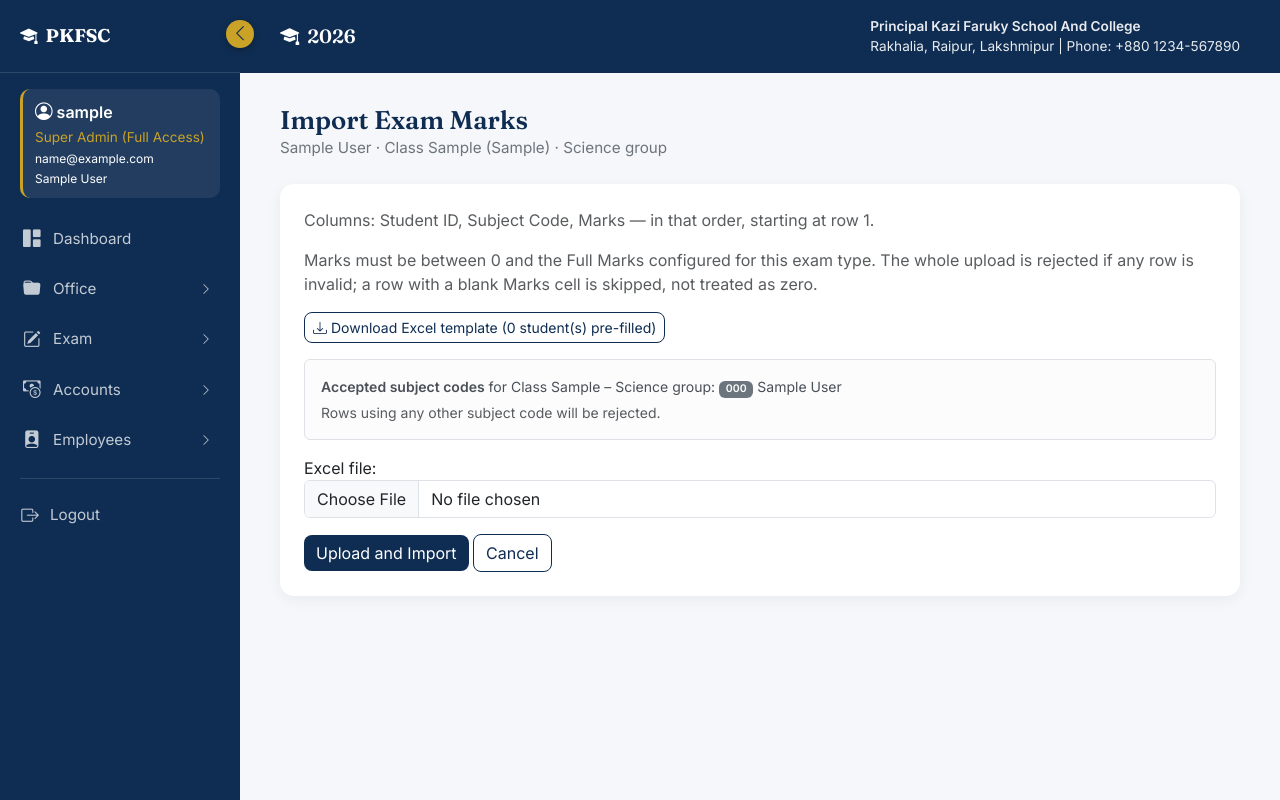
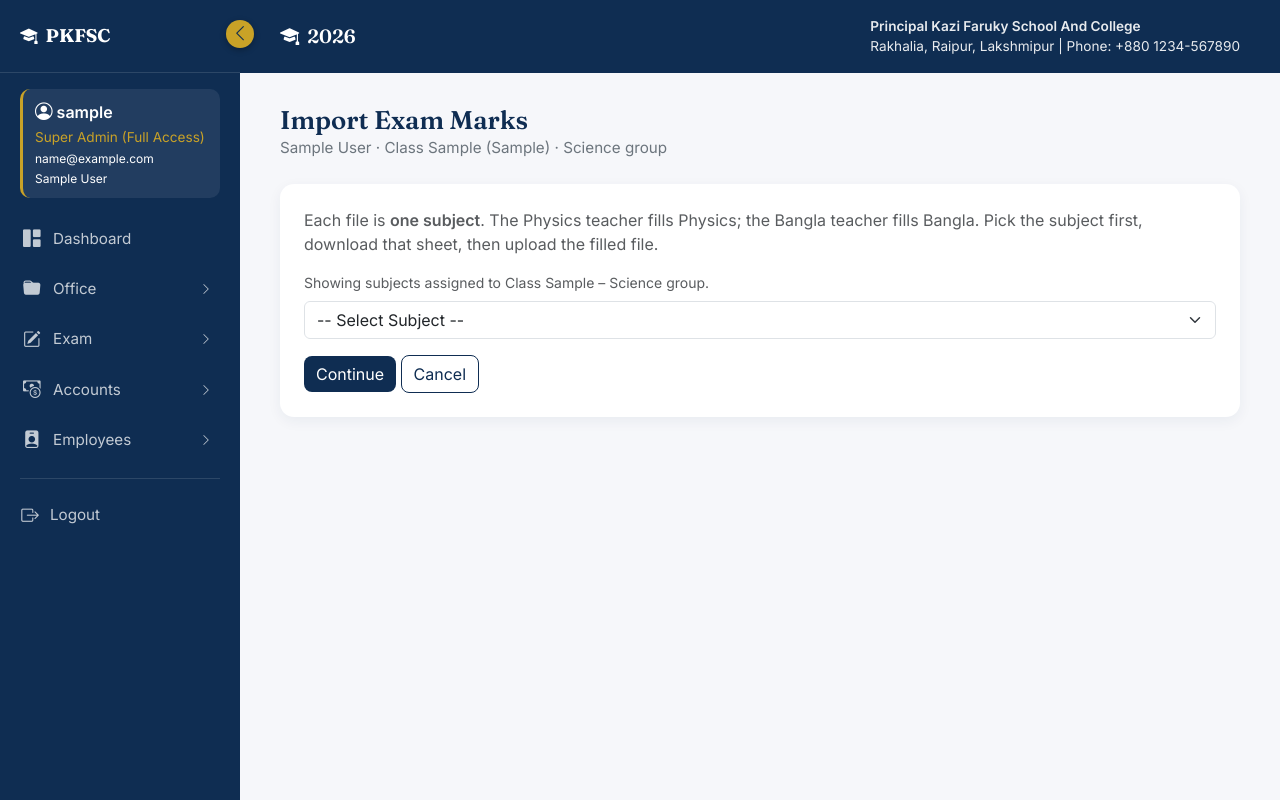
Before and after one commit to riazdzt2025-byte/school-management-system, a Django app: page /exams/1/marks/import/ in a window 1280 px wide. Run offline with Django 5.2, Linux system fonts and the light colour scheme; a user stored in the database is signed in; data comes from the database, SQL or seed files in the repository; tables that the repository leaves empty hold one stand-in row (values such as "Sample post"); some libraries are stand-ins or nearby versions.

Commit message:
Marks import: one Excel file per subject (Roll, ID, Name, CQ/MCQ/PT)
Teachers fill only their subject. The template and importer write part
fields so the each-part-must-pass rule still applies.

```diff
--- a/students/templates/students/import_exam_marks.html
+++ b/students/templates/students/import_exam_marks.html
@@ -5,39 +5,74 @@
 {% block content %}
 <div class="page-header">
     <div>
-        <h1>Import Exam Marks</h1>
+        <h1>Import Exam Marks{% if subject %} — {{ subject.name }}{% endif %}</h1>
         <div class="subtitle">
-            {{ exam.name }} &middot; Class {{ exam.admission_class }}{% if exam.section %} ({{ exam.section }}){% endif %}{% if exam.group %} &middot; {{ exam.get_group_display }} group{% endif %}
+            {{ exam.name }} &middot; Class {{ exam.admission_class }}{% if exam.section %} ({{ exam.section }}){% endif %}{% if exam.group %} &middot; {{ exam.get_group_display }} group{% elif selected_group %} &middot; {{ selected_group_label }} group{% endif %}
         </div>
     </div>
 </div>
 
 <div class="table-card p-4">
-    <p class="text-muted">Columns: Student ID, Subject Code, Marks &mdash; in that order, starting at row 1.</p>
-    <p class="text-muted">Marks must be between 0 and the Full Marks configured for this exam type. The whole upload is
-    rejected if any row is invalid; a row with a blank Marks cell is skipped, not treated as zero.</p>
+    {% if show_group_picker %}
+    <form method="get" class="mb-3" id="group-filter-form">
+        <label for="group-select" class="form-label fw-semibold">Group</label>
+        <select name="group" id="group-select" class="form-select" onchange="document.getElementById('group-filter-form').submit();">
+            <option value="">-- All groups --</option>
+            {% for code, label in group_choices %}
+            <option value="{{ code }}" {% if code == selected_group %}selected{% endif %}>{{ label }}</option>
+            {% endfor %}
+        </select>
+        <div class="form-text">This exam was created without a group. Pick one to match Enter Marks.</div>
+    </form>
+    {% endif %}
+
+    {% if not subject %}
+    <p class="text-muted">Each file is <strong>one subject</strong>. The Physics teacher fills Physics; the Bangla teacher fills Bangla. Pick the subject first, download that sheet, then upload the filled file.</p>
+    {% if is_filtered %}
+    <p class="text-muted small mb-2">
+        Showing subjects assigned to Class {{ exam.admission_class }}{% if exam.group %} &ndash; {{ exam.get_group_display }} group{% elif selected_group %} &ndash; {{ selected_group_label }} group{% else %} (all groups){% endif %}.
+    </p>
+    {% else %}
+    <p class="text-muted small mb-2">No subject assignments are configured for this class yet, so all subjects are listed.</p>
+    {% endif %}
+    <form method="post">
+        {% csrf_token %}
+        <input type="hidden" name="group" value="{{ selected_group }}">
+        <select name="subject" class="form-select" required>
+            <option value="">-- Select Subject --</option>
+            {% for item in subjects %}
+            <option value="{{ item.pk }}">{{ item.name }} ({{ item.code }})</option>
+            {% empty %}
+            <option value="" disabled>No subjects available</option>
+            {% endfor %}
+        </select>
+        <button class="btn btn-navy mt-3" type="submit">Continue</button>
+        <a class="btn btn-outline-navy mt-3" href="{% url 'exam_list' %}">Cancel</a>
+    </form>
+    {% else %}
+    <p class="text-muted mb-2">
+        Columns: <strong>Roll, ID, Name</strong>{% if parts %}{% for part in parts %}, <strong>{% if part.key == 'practical' %}PT{% elif part.key == 'weekly_test' %}WT{% else %}{{ part.label }}{% endif %}</strong> (out of {{ part.max_marks }}){% endfor %}{% else %}, <strong>Marks</strong> (out of {{ marks_config.full_marks }}){% endif %}.
+        Sheet name like <em>{{ sheet_title }}</em>.
+    </p>
+    <p class="text-muted">Leave a cell blank when the student did not sit that paper — blank is skipped, 0 is a real mark of zero. A mark above that part’s maximum rejects the whole file.</p>
+    <p class="text-muted small">{{ total_students }} student(s) of this exam will be listed on the template. Identify students by the ID column (roll is a fallback).</p>
 
     <a href="{{ template_url }}" class="btn btn-outline-navy btn-sm mb-3">
-        <i class="bi bi-download"></i> Download Excel template ({{ total_students }} student(s) pre-filled)
+        <i class="bi bi-download"></i> Download {{ subject.name }} template ({{ total_students }} student(s))
     </a>
+    <a class="btn btn-outline-navy btn-sm mb-3" href="{% url 'import_exam_marks' exam.pk %}{% if selected_group %}?group={{ selected_group }}{% endif %}">Change subject</a>
 
-    {% if subjects_filtered %}
-    <div class="alert alert-light border small">
-        <strong>Accepted subject codes</strong> for Class {{ exam.admission_class }}{% if exam.group %} &ndash; {{ exam.get_group_display }} group{% endif %}:
-        {% for subject in allowed_subjects %}<span class="badge bg-secondary">{{ subject.code }}</span> {{ subject.name }}{% if not forloop.last %} &middot; {% endif %}{% endfor %}
-        <div class="mt-1 text-muted">Rows using any other subject code will be rejected.</div>
-    </div>
-    {% else %}
-    <p class="text-muted small">No subject assignments are configured for this class yet, so any valid subject code is accepted.</p>
-    {% endif %}
     {% if messages %}
         {% for message in messages %}<div class="alert alert-{{ message.tags }}">{{ message }}</div>{% endfor %}
     {% endif %}
     <form method="post" enctype="multipart/form-data">
         {% csrf_token %}
+        <input type="hidden" name="subject" value="{{ subject.pk }}">
+        <input type="hidden" name="group" value="{{ selected_group }}">
         {{ form.as_p }}
         <button class="btn btn-navy" type="submit">Upload and Import</button>
         <a class="btn btn-outline-navy" href="{% url 'exam_list' %}">Cancel</a>
     </form>
+    {% endif %}
 </div>
 {% endblock %}
--- a/students/views.py
+++ b/students/views.py
@@ -43,6 +43,11 @@ from .result_utils import (
     get_exam_subjects,
     get_subject_marks,
     unassigned_mark_subjects,
+)
+from .marks_import import (
+    build_subject_marks_workbook,
+    marks_import_sheet_title,
+    parse_subject_marks_workbook,
 )
 from .audit import record_audit
 from .permissions import sync_user_department_permissions
@@ -2532,186 +2537,148 @@ def select_marks_subject(request, pk):
     })
 
 
+def _exam_group_selection(request, exam):
+    """Group picker for exams created without a group, matching Enter Marks."""
+    group_choices = get_exam_group_choices(exam)
+    valid_group_codes = {code for code, _ in group_choices}
+    selected_group = ''
+    if not exam.group:
+        requested = (request.POST.get('group') or request.GET.get('group') or '').strip()
+        if requested in valid_group_codes:
+            selected_group = requested
+    return group_choices, selected_group
+
+
 @login_required
 @permission_required('students.add_exammark', raise_exception=True)
 def import_exam_marks(request, pk):
+    """Import one subject's marks from a teacher-filled Excel sheet.
+
+    Physics teacher uploads Physics (Roll, ID, Name, CQ, MCQ, PT); Bangla
+    teacher uploads Bangla. The file is never a workbook of every subject.
+    """
     exam = get_object_or_404(Exam, pk=pk)
+    group_choices, selected_group = _exam_group_selection(request, exam)
+    subjects, is_filtered = get_exam_subjects(exam, group=selected_group or None)
+    allowed_ids = {subject.pk for subject in subjects}
+
+    raw_subject = (request.POST.get('subject') or request.GET.get('subject') or '').strip()
+    subject = None
+    if raw_subject.isdigit():
+        subject = next((item for item in subjects if item.pk == int(raw_subject)), None)
+        if subject is None and is_filtered:
+            messages.error(request, 'That subject is not assigned to this class/group.')
+            subject = None
+        elif subject is None:
+            subject = Subject.objects.filter(pk=int(raw_subject)).first()
+            if subject and subject.pk not in allowed_ids and is_filtered:
+                messages.error(request, 'That subject is not assigned to this class/group.')
+                subject = None
+
+    if request.method == 'POST' and not request.FILES.get('excel_file'):
+        if not subject:
+            messages.error(request, 'Please select a subject.')
+        else:
+            url = reverse('import_exam_marks', kwargs={'pk': exam.pk}) + f'?subject={subject.pk}'
+            if selected_group:
+                url += f'&group={selected_group}'
+            return redirect(url)
+
+    students = list(get_exam_students(exam, group=selected_group or None))
     form = ExamExcelImportForm(request.POST or None, request.FILES or None)
-    allowed_subjects, subjects_filtered = get_exam_subjects(exam)
-    allowed_subject_ids = {s.pk for s in allowed_subjects}
-    # One student list for the whole exam module, so an imported row can never
-    # land on a student that marks entry would not have offered.
-    exam_students = {student.student_id.lower(): student
-                     for student in get_exam_students(exam) if student.student_id}
+    marks_config = get_subject_marks(exam, subject) if subject else None
+    template_url = ''
+    if subject:
+        template_url = reverse('download_marks_import_template', kwargs={'pk': exam.pk})
+        template_url += f'?subject={subject.pk}'
+        if selected_group:
+            template_url += f'&group={selected_group}'
+
     context = {
         'exam': exam,
         'form': form,
-        'allowed_subjects': allowed_subjects,
-        'subjects_filtered': subjects_filtered,
-        'total_students': len(exam_students),
-        'template_url': reverse('download_marks_import_template', kwargs={'pk': exam.pk}),
+        'subject': subject,
+        'subjects': subjects,
+        'is_filtered': is_filtered,
+        'allowed_subjects': subjects,
+        'subjects_filtered': is_filtered,
+        'marks_config': marks_config,
+        'parts': marks_config.parts if marks_config else [],
+        'total_students': len(students),
+        'template_url': template_url,
+        'group_choices': group_choices,
+        'selected_group': selected_group,
+        'selected_group_label': dict(group_choices).get(selected_group, ''),
+        'show_group_picker': not exam.group and bool(group_choices),
+        'sheet_title': marks_import_sheet_title(exam, subject) if subject else '',
     }
-    if request.method == 'POST' and form.is_valid():
+
+    if request.method == 'POST' and request.FILES.get('excel_file'):
+        if not subject:
+            messages.error(request, 'Please select a subject before uploading.')
+            return render(request, 'students/import_exam_marks.html', context)
         if openpyxl is None:
             messages.error(request, 'Excel import is unavailable because openpyxl is not installed.')
             return render(request, 'students/import_exam_marks.html', context)
+        if not form.is_valid():
+            return render(request, 'students/import_exam_marks.html', context)
         try:
-            sheet = openpyxl.load_workbook(request.FILES['excel_file'], data_only=True).active
-            headers = [str(value).strip().lower() if value is not None else '' for value in next(sheet.iter_rows(min_row=1, max_row=1, values_only=True), ())]
-            if headers[:3] != ['student id', 'subject code', 'marks']:
-                raise ValueError('The first row must contain: Student ID, Subject Code, Marks.')
-
-            validated_rows = []
-            seen = set()
-            errors = []
-            skipped_rows = []
-            for row_num, row in enumerate(sheet.iter_rows(min_row=2, values_only=True), start=2):
-                if not row or all(cell in (None, '') for cell in row):
-                    continue
-                student_id, subject_code, marks = (list(row) + [None] * 3)[:3]
-                student_id = str(student_id).strip() if student_id is not None else ''
-                subject_code = str(subject_code).strip() if subject_code is not None else ''
-                key = (student_id.lower(), subject_code.lower())
-                try:
-                    if marks in (None, ''):
-                        # Blank on purpose (or still unfilled in a prefilled
-                        # template): skip instead of failing the whole upload.
-                        skipped_rows.append(f'row {row_num} (no mark entered)')
-                        continue
-                    if not student_id or not subject_code:
-                        raise ValueError('student ID and subject code are required')
-                    if key in seen:
-                        raise ValueError('duplicate student and subject row')
-                    seen.add(key)
-                    student = exam_students.get(student_id.lower())
-                    if not student:
-                        if Student.objects.filter(student_id__iexact=student_id).exists():
-                            raise ValueError('student is not a member of this exam class/section/group')
-                        raise ValueError('student ID was not found')
-                    subject = Subject.objects.filter(code__iexact=subject_code).first()
-                    if not subject:
-                        raise ValueError('subject code was not found')
-                    if subjects_filtered and subject.pk not in allowed_subject_ids:
-                        raise ValueError(
-                            f'"{subject.name}" is not assigned to Class {exam.admission_class}'
-                            + (f' ({exam.get_group_display()})' if exam.group else '')
-                        )
-                    # Full marks come from the exam's own configuration, not the
-                    # subject default: a Mid Term marked out of 50 must not reject 75.
-                    marks_limit = get_subject_marks(exam, subject).full_marks
-                    marks_value = float(marks)
-                    if marks_value != marks_value or marks_value in (float('inf'), float('-inf')):
-                        raise ValueError('marks must be numeric')
-                    if marks_value < 0 or marks_value > marks_limit:
-                        raise ValueError(f'marks must be between 0 and {marks_limit}')
-                    validated_rows.append((student, subject, marks_value))
-                except (TypeError, ValueError) as exc:
-                    errors.append(f'Row {row_num}: {exc}')
-
+            workbook = openpyxl.load_workbook(request.FILES['excel_file'], data_only=True)
+            validated_rows, skipped_count, errors = parse_subject_marks_workbook(
+                workbook, exam, subject, students,
+            )
             if errors:
                 messages.error(request, 'Import rejected: ' + ' | '.join(errors[:10]))
                 return render(request, 'students/import_exam_marks.html', context)
 
             with transaction.atomic():
-                for student, subject, marks_value in validated_rows:
+                for student, defaults in validated_rows:
                     ExamMark.objects.update_or_create(
-                        exam=exam, student=student, subject=subject,
-                        defaults={'marks_obtained': marks_value},
+                        exam=exam, student=student, subject=subject, defaults=defaults,
                     )
-            success_message = f'{len(validated_rows)} mark(s) imported successfully.'
-            if skipped_rows:
-                success_message += f' {len(skipped_rows)} row(s) with no mark entered were skipped.'
+            success_message = f'{len(validated_rows)} {subject.name} mark(s) imported successfully.'
+            if skipped_count:
+                success_message += f' {skipped_count} row(s) with no mark entered were skipped.'
             messages.success(request, success_message)
             return redirect('exam_list')
         except Exception as exc:
             messages.error(request, f'Could not import the file: {exc}')
     return render(request, 'students/import_exam_marks.html', context)
 
+
 @login_required
 @permission_required('students.add_exammark', raise_exception=True)
 def download_marks_import_template(request, pk):
-    """Excel workbook that Import Marks accepts as-is.
-
-    Every student of the exam is paired with every subject assigned to the
-    exam's class/group, so the clerk only has to type numbers down the Marks
-    column. Rows left blank are skipped on import (a blank means "not entered",
-    never zero), so deleting rows is optional.
+    """One Excel sheet for one subject, matching how teachers already fill marks.
+
+    Columns are Roll, ID, Name, then CQ / MCQ / PT / WT for whatever this
+    exam type actually uses. Blank cells stay absent on import.
     """
     exam = get_object_or_404(Exam, pk=pk)
+    group_choices, selected_group = _exam_group_selection(request, exam)
+    subjects, is_filtered = get_exam_subjects(exam, group=selected_group or None)
+    raw_subject = (request.GET.get('subject') or '').strip()
+    subject = None
+    if raw_subject.isdigit():
+        subject = next((item for item in subjects if item.pk == int(raw_subject)), None)
+        if subject is None and not is_filtered:
+            subject = Subject.objects.filter(pk=int(raw_subject)).first()
+    if not subject:
+        messages.error(request, 'Pick a subject first — each Excel file is for one subject only.')
+        url = reverse('import_exam_marks', kwargs={'pk': exam.pk})
+        if selected_group:
+            url += f'?group={selected_group}'
+        return redirect(url)
     if openpyxl is None:
         messages.error(request, 'Excel export is unavailable because openpyxl is not installed.')
         return redirect('import_exam_marks', pk=exam.pk)
 
-    from openpyxl.styles import Alignment, Font
-
-    students = list(get_exam_students(exam))
-    subjects, is_filtered = get_exam_subjects(exam)
-    subjects = list(subjects)
-
-    workbook = openpyxl.Workbook()
-    sheet = workbook.active
-    sheet.title = 'Marks'
-    sheet.append(['Student ID', 'Subject Code', 'Marks'])
-    for cell in sheet[1]:
-        cell.font = Font(bold=True)
-    for student in students:
-        for subject in subjects:
-            sheet.append([student.student_id, subject.code, None])
-    for column, width in (('A', 16), ('B', 16), ('C', 10)):
-        sheet.column_dimensions[column].width = width
-    sheet.freeze_panes = 'A2'
-
-    guide = workbook.create_sheet('How to fill')
-    guide.column_dimensions['A'].width = 100
-    for line in [
-        f'{exam.name} - Class {exam.admission_class}'
-        + (f' ({exam.section})' if exam.section else '')
-        + (f' ({exam.get_group_display()} group)' if exam.group else ''),
-        '',
-        '1. Fill the Marks column on the Marks sheet. Do not touch the first row.',
-        '2. Leave a mark blank when the student did not sit that paper - a blank row is',
-        '   skipped on import, while 0 is imported as a real mark of zero.',
-        f'3. Marks above Full Marks for this exam type are rejected (see the Subjects sheet).',
-        '4. One row per student per subject. Duplicate rows are rejected.',
-        '',
-        f'{len(students)} student(s) x {len(subjects)} subject(s) = {len(students) * len(subjects)} row(s).',
-    ] + (['', 'No subject assignments are configured for this class yet, so every subject in the',
-          'database appears here. Configure them under Subject Assignments to get a shorter list.']
-         if not is_filtered else []):
-        cell = guide.cell(row=guide.max_row + 1 if guide.max_row > 1 else 1, column=1, value=line)
-        cell.alignment = Alignment(wrap_text=True)
-
-    subjects_sheet = workbook.create_sheet('Subjects')
-    subjects_sheet.append(['Subject Code', 'Subject', 'Full Marks', 'Parts', 'Pass Marks'])
-    for cell in subjects_sheet[1]:
-        cell.font = Font(bold=True)
-    for subject in subjects:
-        marks_config = get_subject_marks(exam, subject)
-        parts = ' + '.join(f"{part['label']} {part['max_marks']}" for part in marks_config.parts)
-        subjects_sheet.append([
-            subject.code, subject.name, marks_config.full_marks,
-            parts or 'single total', marks_config.pass_marks,
-        ])
-    for column, width in (('A', 14), ('B', 30), ('C', 12), ('D', 26), ('E', 12)):
-        subjects_sheet.column_dimensions[column].width = width
-
-    students_sheet = workbook.create_sheet('Students')
-    students_sheet.append(['Roll', 'Student ID', 'Name', 'Section', 'Group'])
-    for cell in students_sheet[1]:
-        cell.font = Font(bold=True)
-    for student in students:
-        students_sheet.append([
-            student.roll_no, student.student_id, student.name,
-            student.section, student.get_group_display() if student.group else '',
-        ])
-    for column, width in (('A', 8), ('B', 16), ('C', 30), ('D', 10), ('E', 20)):
-        students_sheet.column_dimensions[column].width = width
-
-    workbook.active = 0
+    workbook = build_subject_marks_workbook(exam, subject, group=selected_group or None)
+    filename = f'{marks_import_sheet_title(exam, subject)}.xlsx'
     response = HttpResponse(
         content_type='application/vnd.openxmlformats-officedocument.spreadsheetml.sheet'
     )
-    response['Content-Disposition'] = f'attachment; filename="marks_import_exam_{exam.pk}.xlsx"'
+    response['Content-Disposition'] = f'attachment; filename="{filename}"'
     workbook.save(response)
     return response
 
```
Also changed, not shown: RESULT_PUBLISHING_GUIDE.md (+18 -12 lines), students/marks_import.py (added, +302 -0 lines), students/tests.py (+68 -16 lines).
